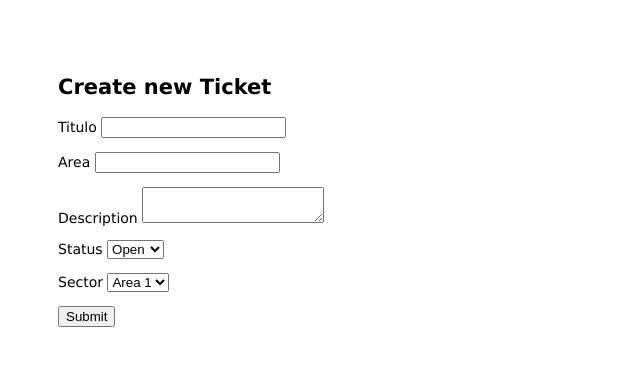
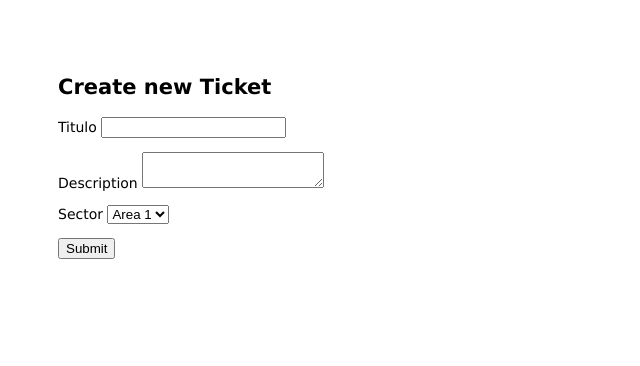
Before and after one commit to jairogarcia85/proj2, a Node server app: page /tickets/create-ticket in a window 1280 px wide. Shown: the top 366 px of the page, without its empty margins (0-640 px from the left). Run offline with Node 20, Linux system fonts and the light colour scheme; some libraries are stand-ins or nearby versions.

Commit message:
se tomarán cambios del otro branch

```diff
--- a/app.js
+++ b/app.js
@@ -34,7 +34,7 @@ app.use(
   session({
     secret: process.env.SECRET,
     resave: true,
-    saveUninitialized: true,
+    saveUninitialized: false,
     cookie: { maxAge: 1000 * 60 * 60 * 24 }
   })
 );
--- a/models/Ticket.js
+++ b/models/Ticket.js
@@ -2,7 +2,6 @@ const mongoose = require("mongoose");
 
 const ticketSchema = new mongoose.Schema({
   title: String,
-  area: String,
   description: String,
   userComment: {
     username: {
--- a/routes/auth.js
+++ b/routes/auth.js
@@ -23,7 +23,7 @@ router.post("/login", (req, res, next) => {
     req.logIn(user, err => {
       if (err) return next(err);
       req.app.locals.loggedUser = user;
-      if (req.user.role === "Admin") return res.redirect("/admin/profile");
+      if (req.user.role === "Admin") return res.redirect("/admin");
       else if (req.user.role === "User") return res.redirect("/user/view-tickets");
       else if (req.user.role === "Client") return res.redirect("/client");
     });
--- a/routes/client.js
+++ b/routes/client.js
@@ -21,4 +21,6 @@ router.get("/view-tickets", (req, res, next) => {
     })
     .catch(err => next(err));
 });
+
+
 module.exports = router;
--- a/views/admin/tickets.hbs
+++ b/views/admin/tickets.hbs
@@ -6,21 +6,10 @@
     <input type="text" name="title" />
   </p>
   <p>
-    <label>Area</label>
-    <input type="text" name="area" />
-  </p>
-  <p>
     <label>Description</label>
     <textarea name="description"></textarea>
   </p>
 
-  <p>
-    <label>Status</label>
-    <select name="status" id="">
-      <option value="Open">Open</option>
-      <option value="Close">Close</option>
-    </select>
-  </p>
   <p>
     <label>Sector</label>
     <select name="sector" id="">
```
Also changed, not shown: models/Comments.js (deleted, +0 -10 lines), routes/tickets.js (+16 -0 lines), routes/user.js (+5 -2 lines).
